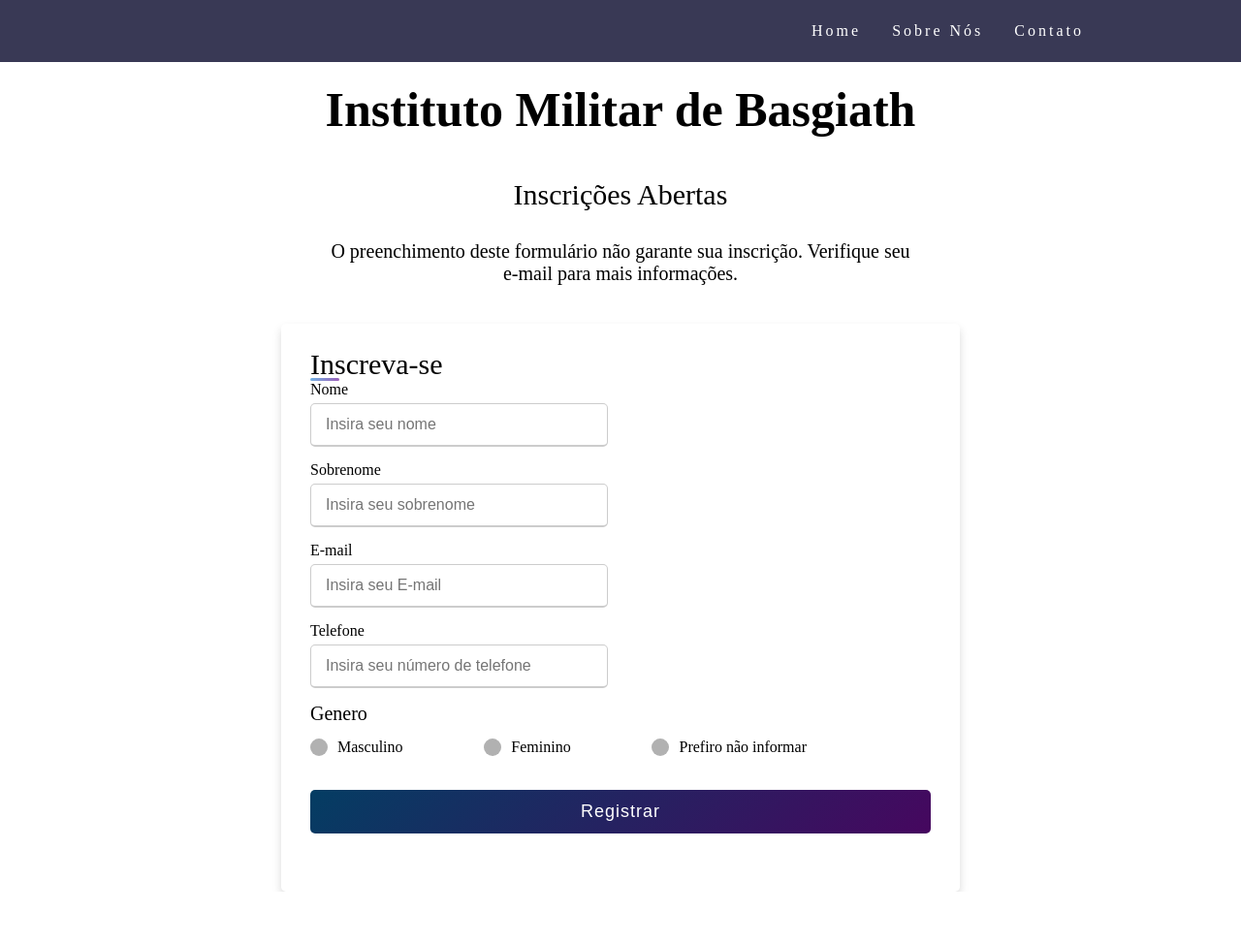
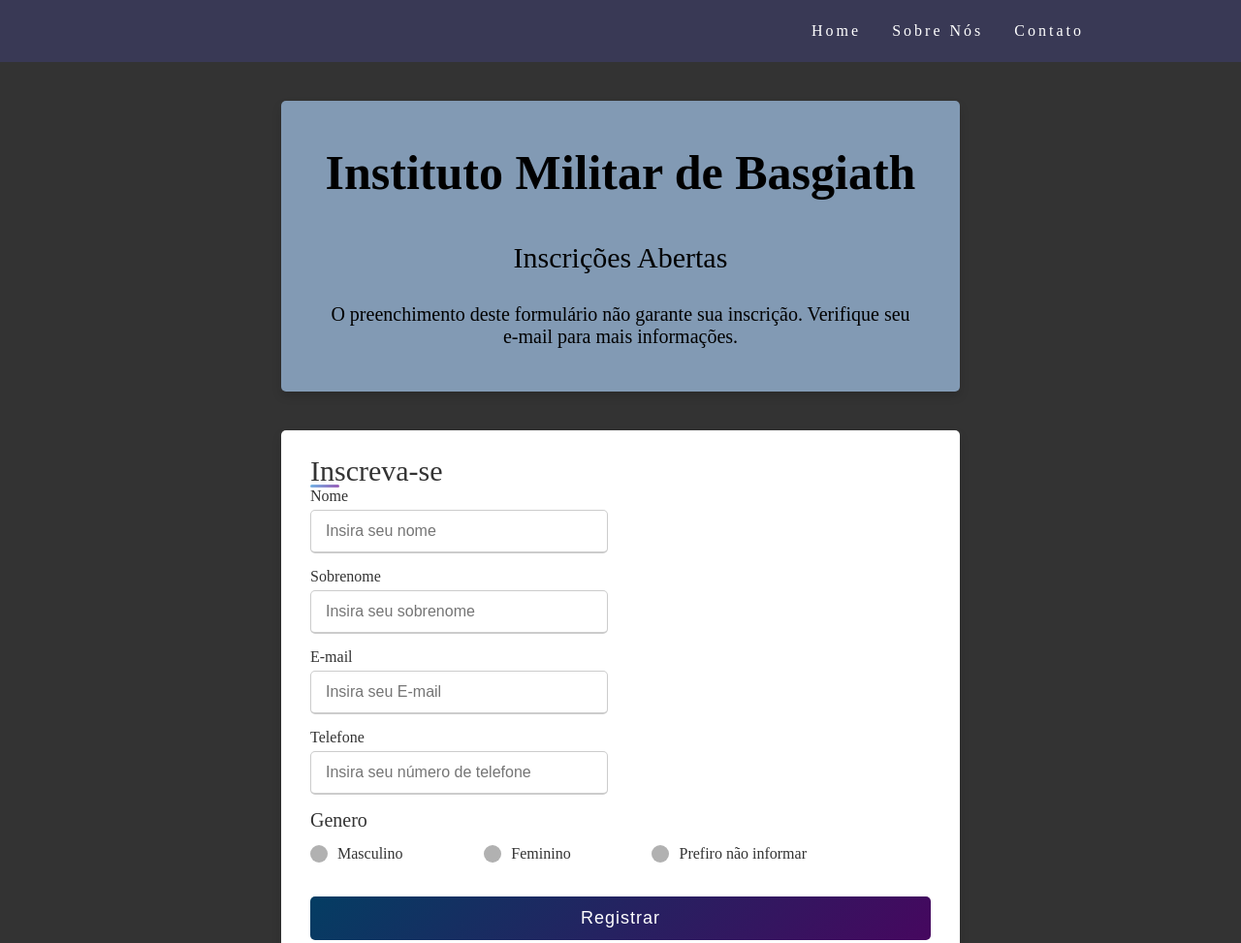
Before and after one commit to Isabelle-maximow/Site-Basgiath, a plain HTML site: page inscricoes.html in a window 1280 px wide. Shown: the top 973 px of the page at 97% size. Before the commit the page ends 920 px from the top, so only its background shows below. Drawn offline with nearby package versions, Linux system fonts and the light colour scheme; a web font is replaced by a local one.

Commit message:
ATUALIZAÇÕES CSS

```diff
--- a/assets/css/styleInscricoes.css
+++ b/assets/css/styleInscricoes.css
@@ -16,6 +16,7 @@ html {
 body {
     margin: 0;
     font-family: var(--body-font);
+    background-color: #333;
 }
 
 /*===== NAVBAR =====*/
@@ -102,6 +103,8 @@ main {
     top: 0;
     left: 0;
     transform: none;
+    font-family: 'Castoro Titling', serif;
+    color: #333;
 }
 
 .container .title {
@@ -197,6 +200,7 @@ form input[type="radio"] {
     display: none;
 }
 
+/*  BOTÃO DE ENVIAR */
 form .button {
     height: 45px;
     margin: 35px 0
@@ -219,3 +223,15 @@ form .button input {
 form .button input:hover {
     background: linear-gradient(-135deg, #022d4b, #4b0168);
 }
+
+.home__container{
+    max-width: 700px;
+    width: 100%;
+    background-color: #829ab4;
+    padding: 25px 30px;
+    border-radius: 5px;
+    box-shadow: 0 5px 10px rgba(0, 0, 0, 0.15);
+    align-items: center;
+    margin: 40px auto 0 auto;
+    position: relative;
+}
```
Also changed, not shown: index.html (+0 -1 lines), inscricoes.html (+7 -7 lines).
